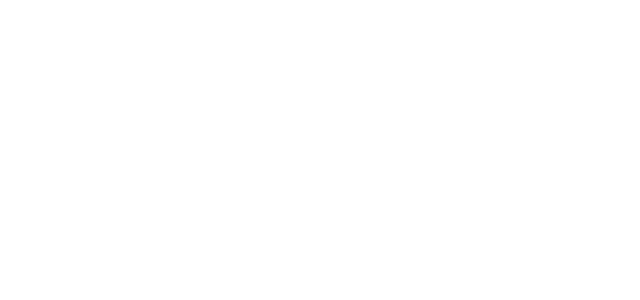
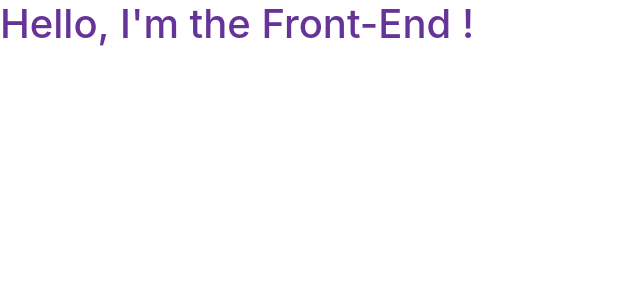
Before and after one commit to rossanorb/ga, a Vue app in the folder app/: page / in a window 1280 px wide. Shown: the top 300 px of the page, without its empty margins (0-640 px from the left). Built offline with nearby package versions, Linux system fonts and the light colour scheme.

Commit message:
Ajustando css

```diff
--- a/app/src/App.vue
+++ b/app/src/App.vue
@@ -1,28 +1,9 @@
 <template>
-  <div id="app">
-    <router-view/>
-  </div>
+<div id="app">
+    <router-view />
+</div>
 </template>
 
 <style lang="scss">
-#app {
-  font-family: Avenir, Helvetica, Arial, sans-serif;
-  -webkit-font-smoothing: antialiased;
-  -moz-osx-font-smoothing: grayscale;
-  text-align: center;
-  color: #2c3e50;
-}
-
-#nav {
-  padding: 30px;
-
-  a {
-    font-weight: bold;
-    color: #2c3e50;
-
-    &.router-link-exact-active {
-      color: #42b983;
-    }
-  }
-}
+@import 'assets/css/app.scss';
 </style>
--- /dev/null
+++ b/app/src/assets/css/app.scss
@@ -0,0 +1,5 @@
+.dashboard{
+    h1{
+        color:rebeccapurple;
+    }
+}
--- a/app/src/views/DashBoard.vue
+++ b/app/src/views/DashBoard.vue
@@ -1,5 +1,6 @@
 <template>
   <div class="dashboard">
+      <h1>Hello, I'm the Front-End !</h1>
   </div>
 </template>
 
```
